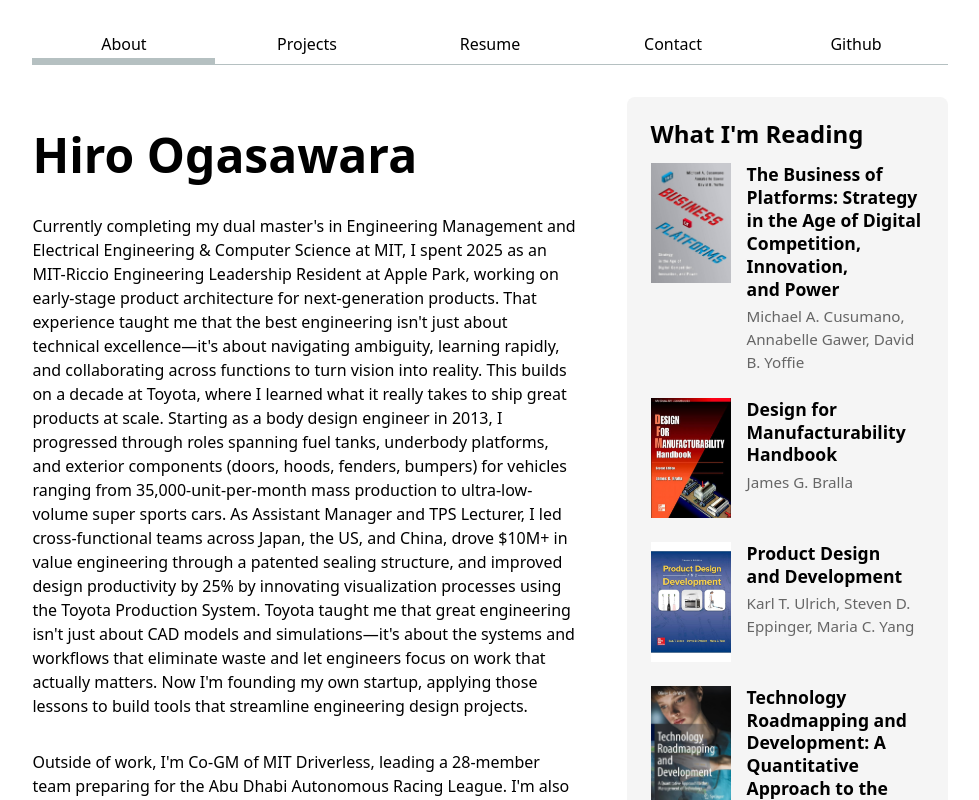
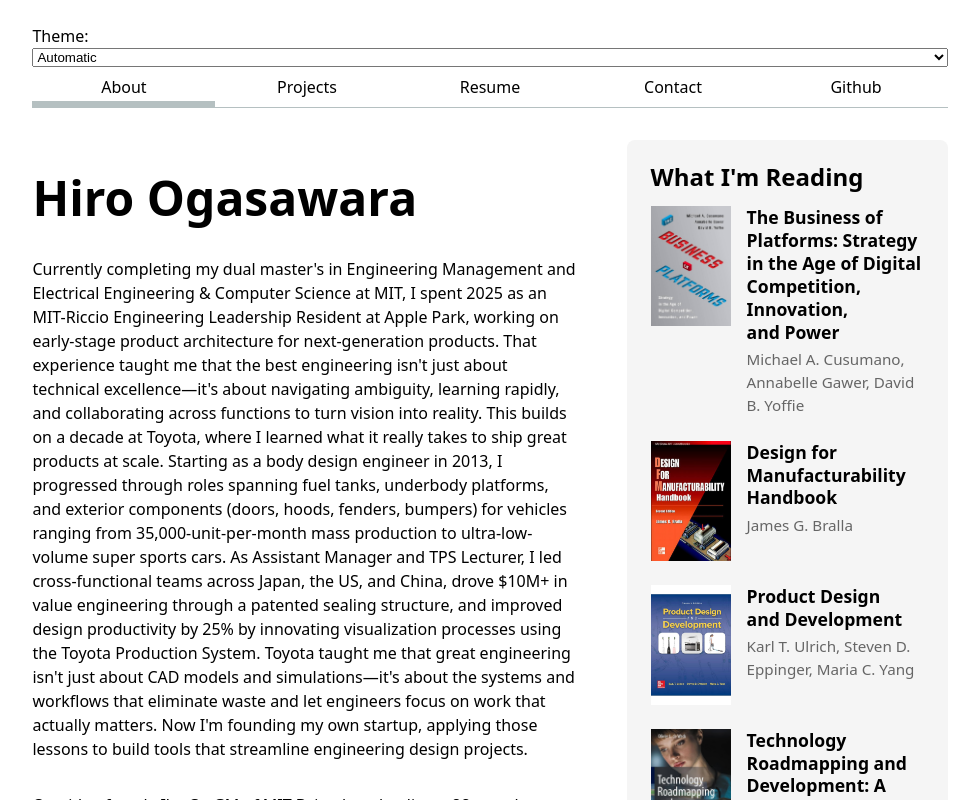
Before and after one commit to hiromitsdm/psychic-octo-invention, a SvelteKit app: page / in a window 1280 px wide. Shown: the top 800 px of the page, without its empty margins (150-1129 px from the left). Built offline with nearby package versions, Linux system fonts and the light colour scheme.

Commit message:
Update +layout.svelte

```diff
--- a/src/routes/+layout.svelte
+++ b/src/routes/+layout.svelte
@@ -11,6 +11,15 @@
   {url: "https://github.com/hiromitsdm", title: "Github"},
 ];
 </script>
+
+<label class="color-scheme-switch">
+  Theme:
+  <select>
+    <option value="light dark">Automatic</option>
+    <option value="light">Light</option>
+    <option value="dark">Dark</option>
+  </select>
+</label>
 
 <nav>
   {#each pages as p}
```
